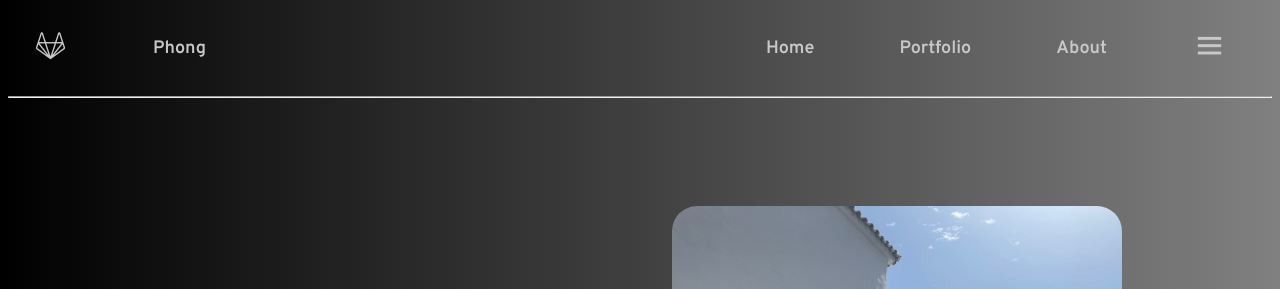
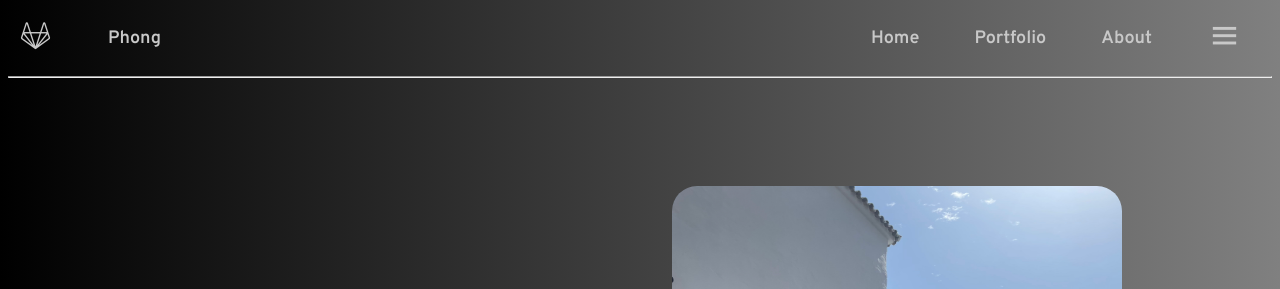
Before and after one commit to Phongbong/phongbong.github.io, a plain HTML site: page index.html in a window 1280 px wide. Shown: the top 289 px of the page. Drawn offline with nearby package versions, Linux system fonts and the light colour scheme.

Commit message:
Add files via upload

```diff
--- a/portfolio.css
+++ b/portfolio.css
@@ -73,7 +73,7 @@ ul li{
 
 ul li a{
     display: block;
-    padding: 20px 25px;
+    padding: 20px, 25px;
     text-decoration: none;
     text-align: center;
     font-size: 18px;
```
